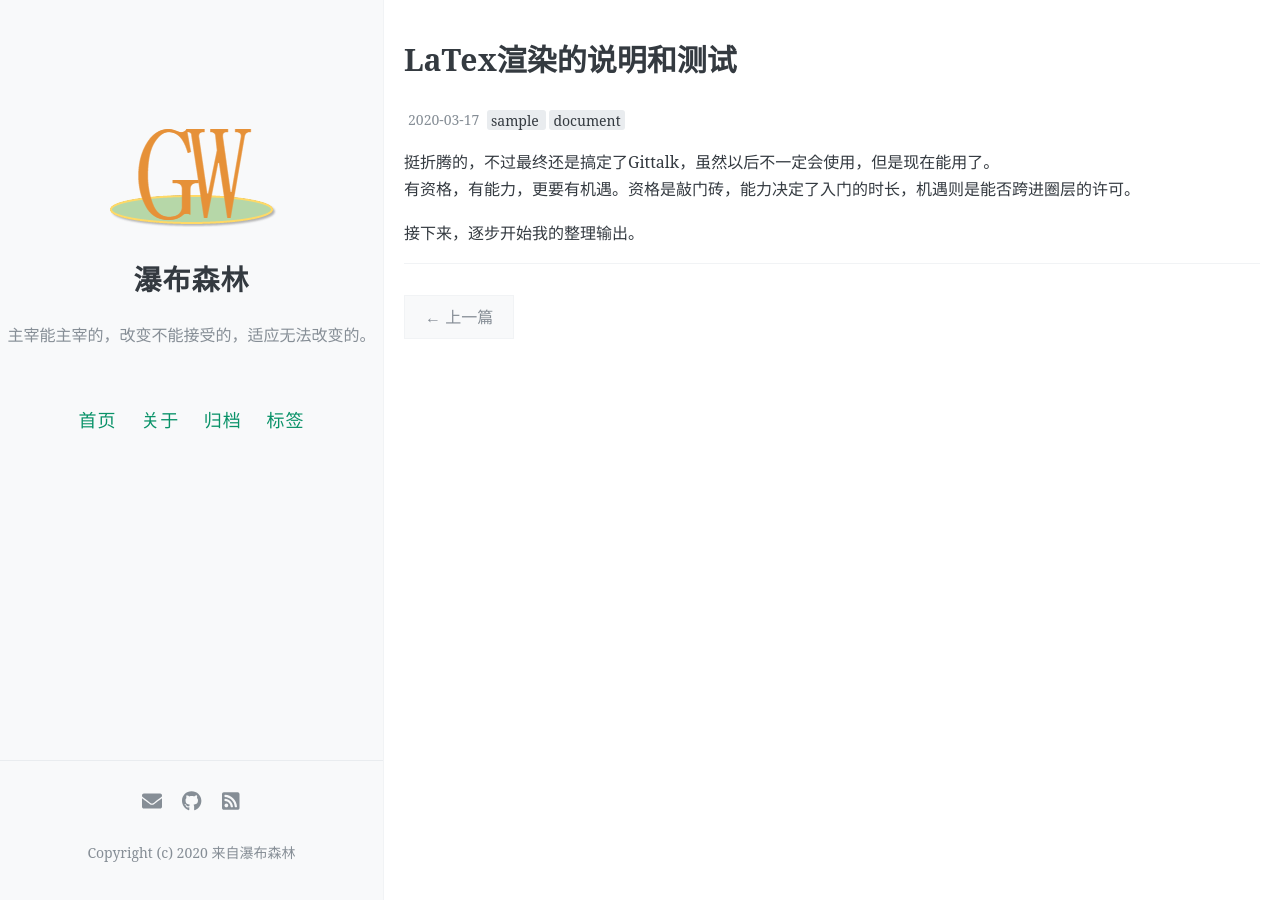
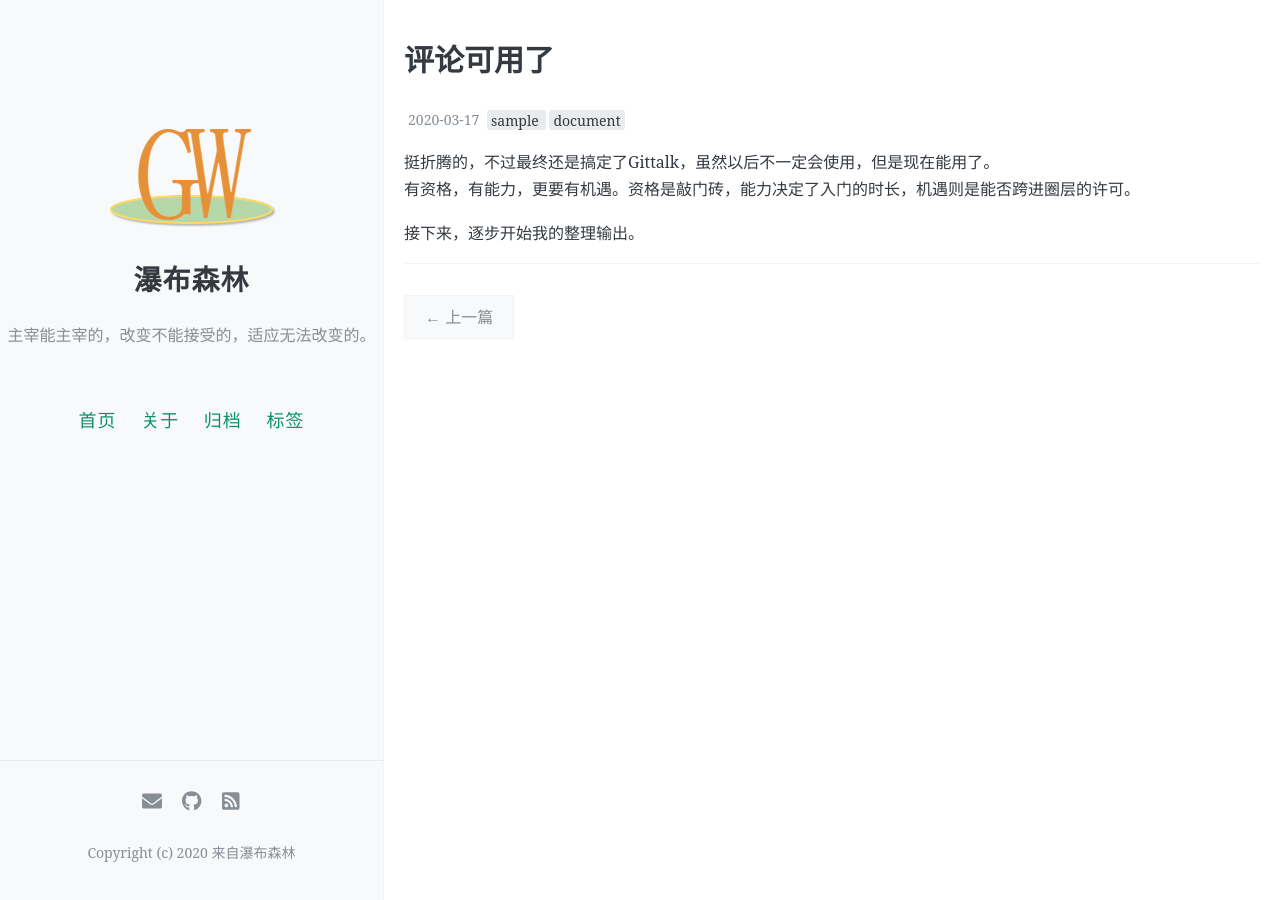
Before and after one commit to jordongao/jordongao.github.io, a Jekyll site: the page built from _posts/2020-03-17-gittalk.md, in a window 1280 px wide. Built offline with Jekyll 4.4.1, drawn with Linux system fonts in a browser that asks for light colours; comment, search, counter and statistics services are not loaded.

Commit message:
Update 2020-03-17-gittalk.md

```diff
--- a/_posts/2020-03-17-gittalk.md
+++ b/_posts/2020-03-17-gittalk.md
@@ -1,6 +1,6 @@
 ---
 layout: post
-title: LaTex渲染的说明和测试
+title: 评论可用了
 date: 2020-03-17
 Author: 瀑布森林
 tags: [sample, document]
```
